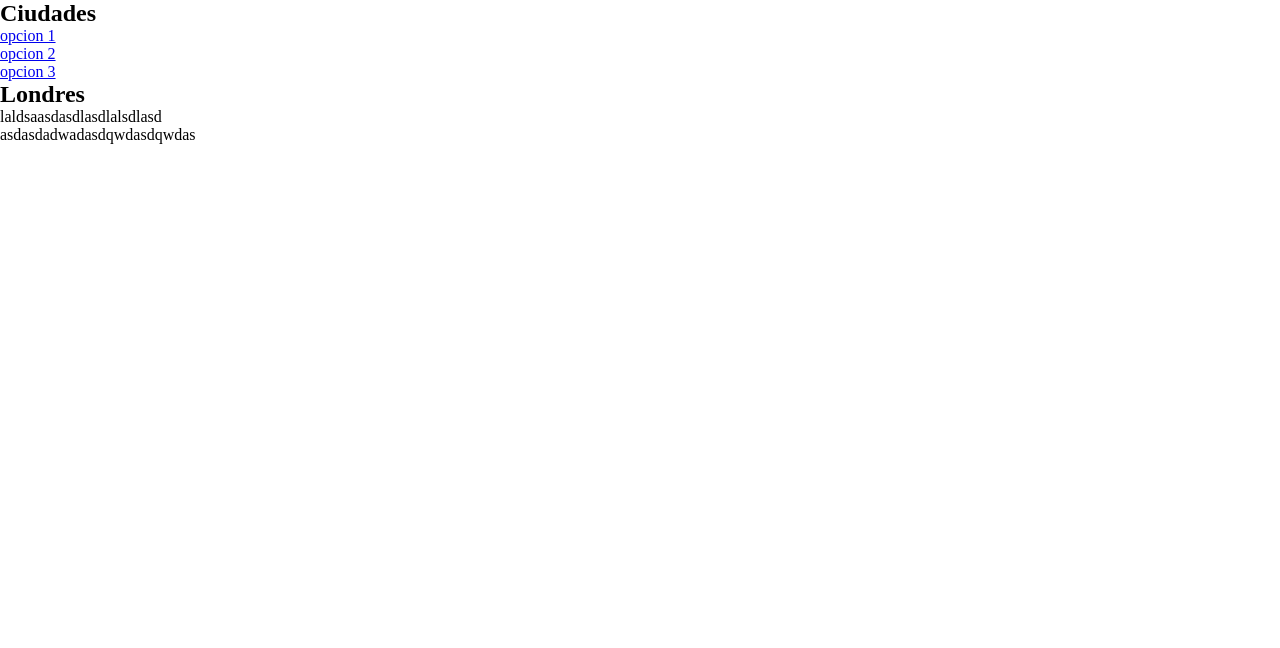
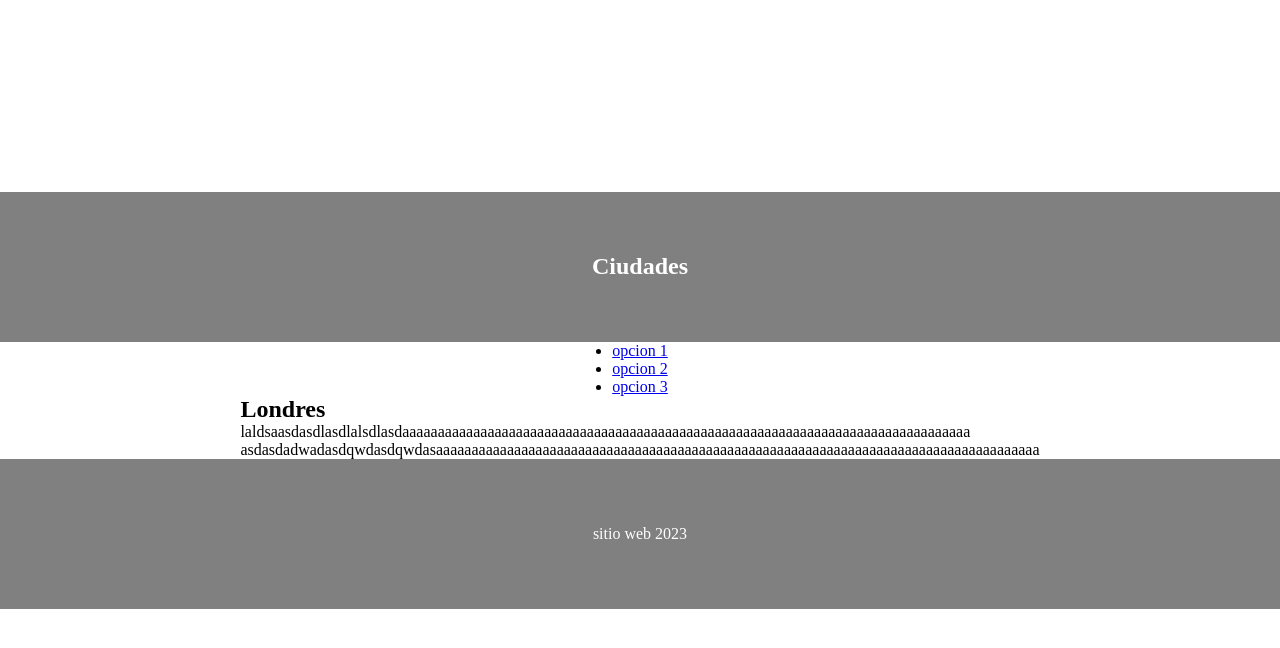
Before and after one commit to SantiagoPard/layout, a plain HTML site: page index.html in a window 1280 px wide. Drawn offline with Linux system fonts and the light colour scheme.

Commit message:
configuracion del css para el uso del display flex

```diff
--- a/css/index.css
+++ b/css/index.css
@@ -2,3 +2,27 @@
     margin: 0px;
     padding: 0px;
 }
+
+.paginaPrincipal{
+    display: flex;
+    flex-direction: column;
+    width: 100%;
+    height: 100vh;
+    align-items: center;
+    justify-content: center;
+}
+
+.paginaPrincipal header,.paginaPrincipal footer{
+
+    width: 100%;
+    background-color: grey;
+    height: 150px;
+    text-align: center;
+    display: flex;
+    justify-content: center;
+    align-items: center;
+}
+
+.paginaPrincipal header h1,.paginaPrincipal footer p{
+    color:#fff;
+}
--- a/index.html
+++ b/index.html
@@ -6,7 +6,7 @@
         <link rel="stylesheet" href="css/index.css">
     </head>
     <body>
-        <section>
+        <section class="paginaPrincipal">
             <header>
                 <h1>Ciudades</h1>
             </header>
@@ -25,9 +25,10 @@
             </nav>
             <article>
                 <h2>Londres</h2>
-                <p>laldsaasdasdlasdlalsdlasd</p>
-                <p>asdasdadwadasdqwdasdqwdas</p>
+                <p>laldsaasdasdlasdlalsdlasdaaaaaaaaaaaaaaaaaaaaaaaaaaaaaaaaaaaaaaaaaaaaaaaaaaaaaaaaaaaaaaaaaaaaaaaaaaaaaaaa</p>
+                <p>asdasdadwadasdqwdasdqwdasaaaaaaaaaaaaaaaaaaaaaaaaaaaaaaaaaaaaaaaaaaaaaaaaaaaaaaaaaaaaaaaaaaaaaaaaaaaaaaaaaaaaa</p>
             </article>
+            <footer><p>sitio web 2023</p></footer>
         </section>
     </body>
 </html>
```
